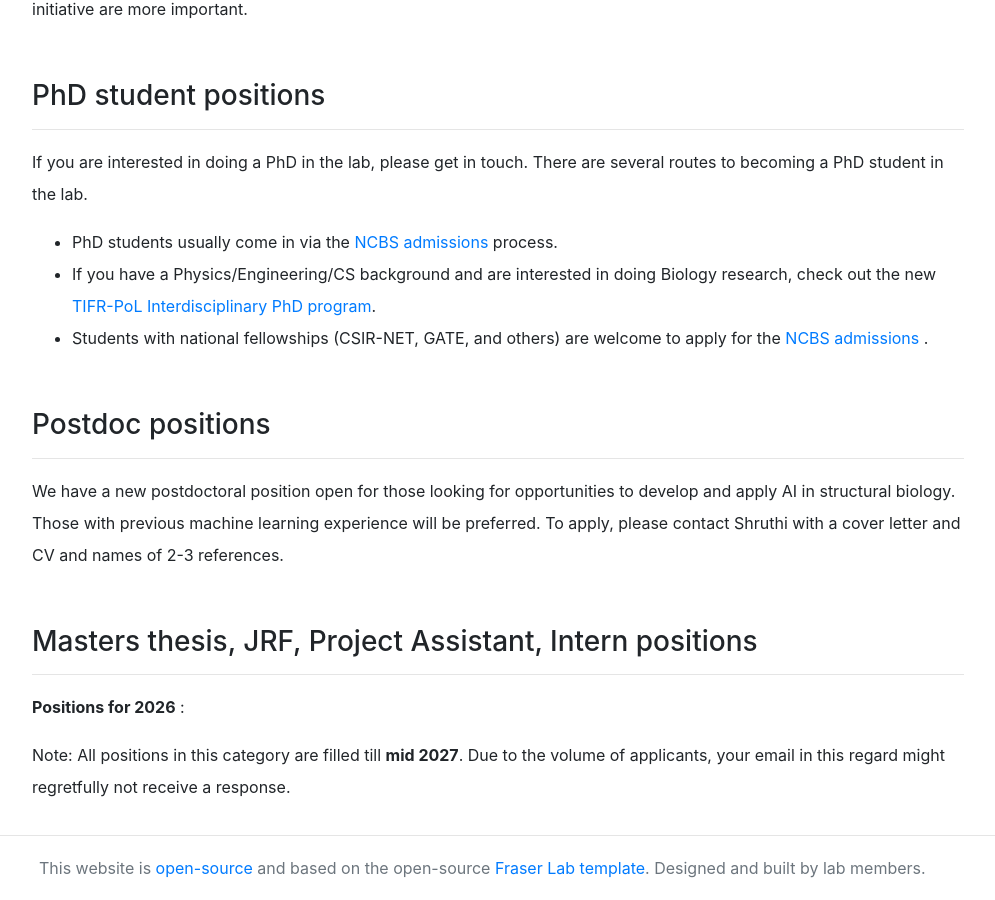
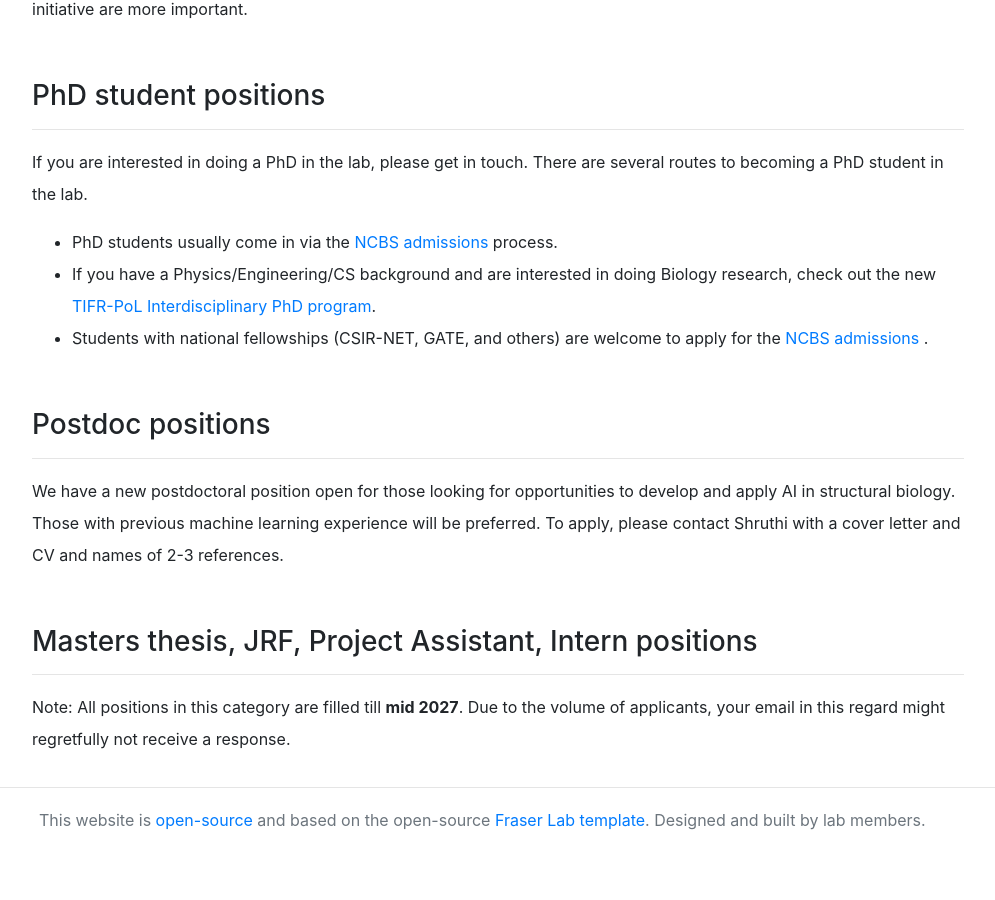
Before and after one commit to isblab/website, a Jekyll site: the page built from Opportunities/index.md, in a window 1280 px wide and 900 px high, scrolled down 722 px. Shown: the whole window, without its empty margins (46-1041 px from the left). Built offline with Jekyll 4.4.1, drawn with Linux system fonts in a browser that asks for light colours; after the commit the page ends 1574 px from its top, so only the background shows below that.

Commit message:
Minor change

```diff
--- a/Opportunities/index.md
+++ b/Opportunities/index.md
@@ -44,8 +44,6 @@
 **Interns**: Positions are currently filled and we are unable to reply to individual emails.<br><br> -->
 <!-- Email Shruthi with your CV, Github account, and a short statement expressing why you want to train with us. -->
 
-**Positions for 2026** :
-
 Note: All positions in this category are filled till **mid 2027**. Due to the volume of applicants, your email in this regard might regretfully not receive a response.
 
 <!-- **Summer internships** : Positions for 2026 are filled. -->
```
